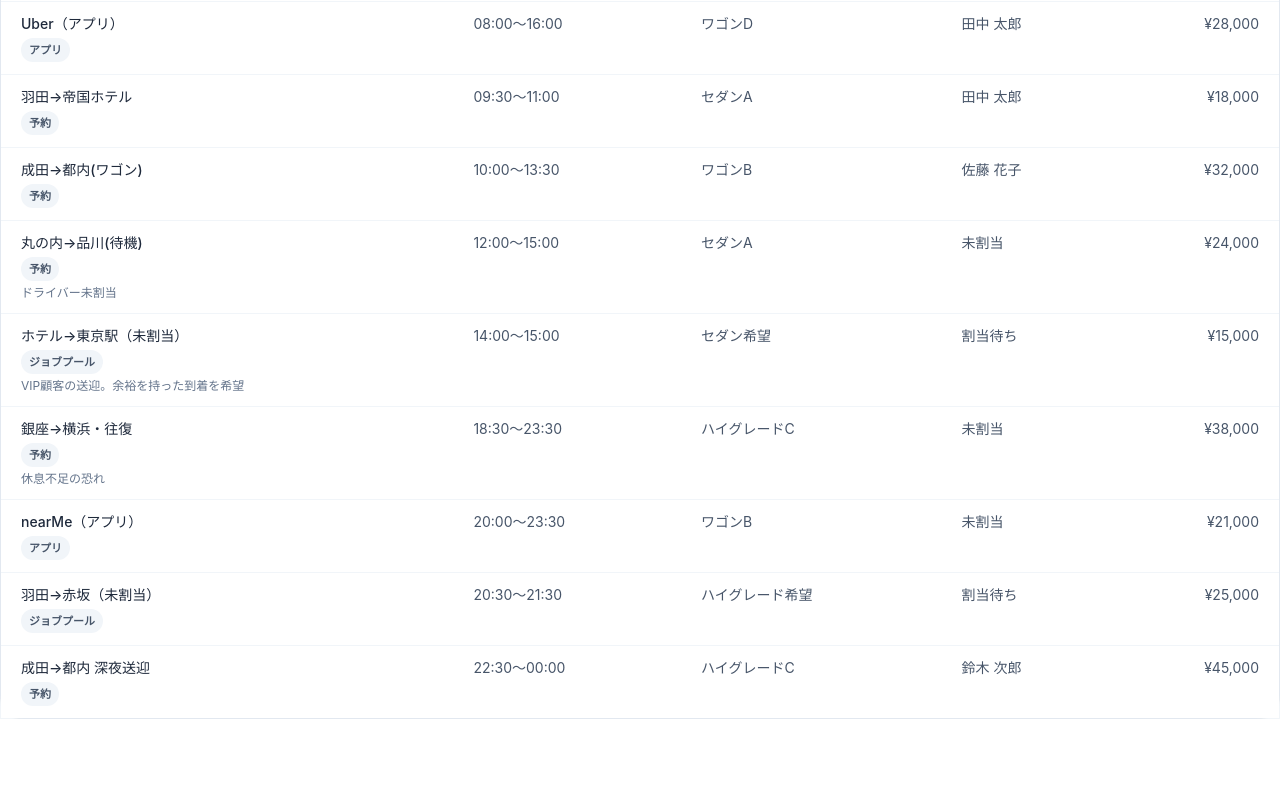
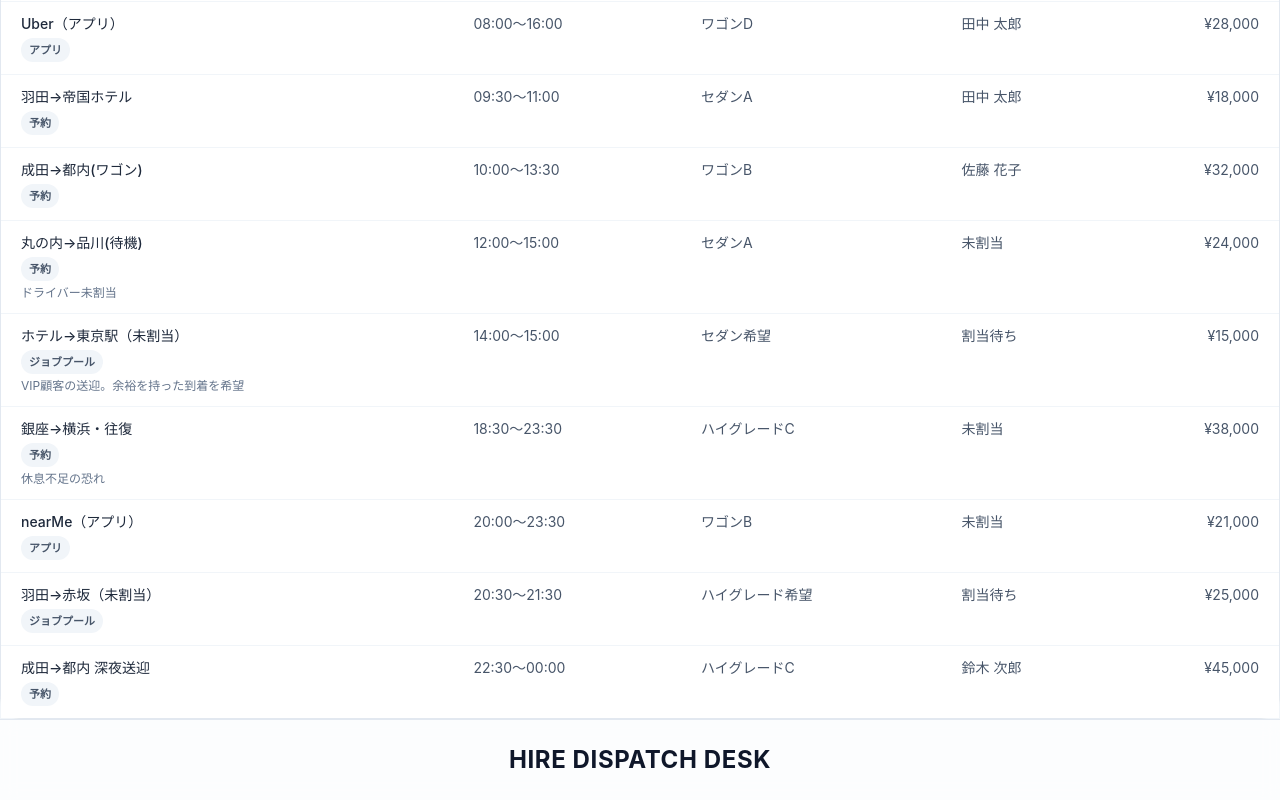
Before and after one commit to motohide404/HireDispatchDesk, a React app in the folder client/: page / in a window 1280 px wide. Shown: the part 2177-2977 px from the top of the page. Before the commit the page ends 2896 px from the top, so only its background shows below. Built offline with nearby package versions, Linux system fonts and the light colour scheme; the HTML template or start-up script is replaced by a standard one.

Commit message:
Restyle footer label to match header

```diff
--- a/client/src/App.tsx
+++ b/client/src/App.tsx
@@ -198,6 +198,13 @@ export default function App() {
       <main className="flex-1">
         {pageContent}
       </main>
+      <footer className="border-t border-slate-200 bg-white/95 backdrop-blur supports-[backdrop-filter]:bg-white/80">
+        <div className="mx-auto w-full max-w-6xl px-6 py-6">
+          <p className="text-center text-2xl font-bold uppercase tracking-wide text-slate-900">
+            HIRE DISPATCH DESK
+          </p>
+        </div>
+      </footer>
     </div>
   );
 }
```
